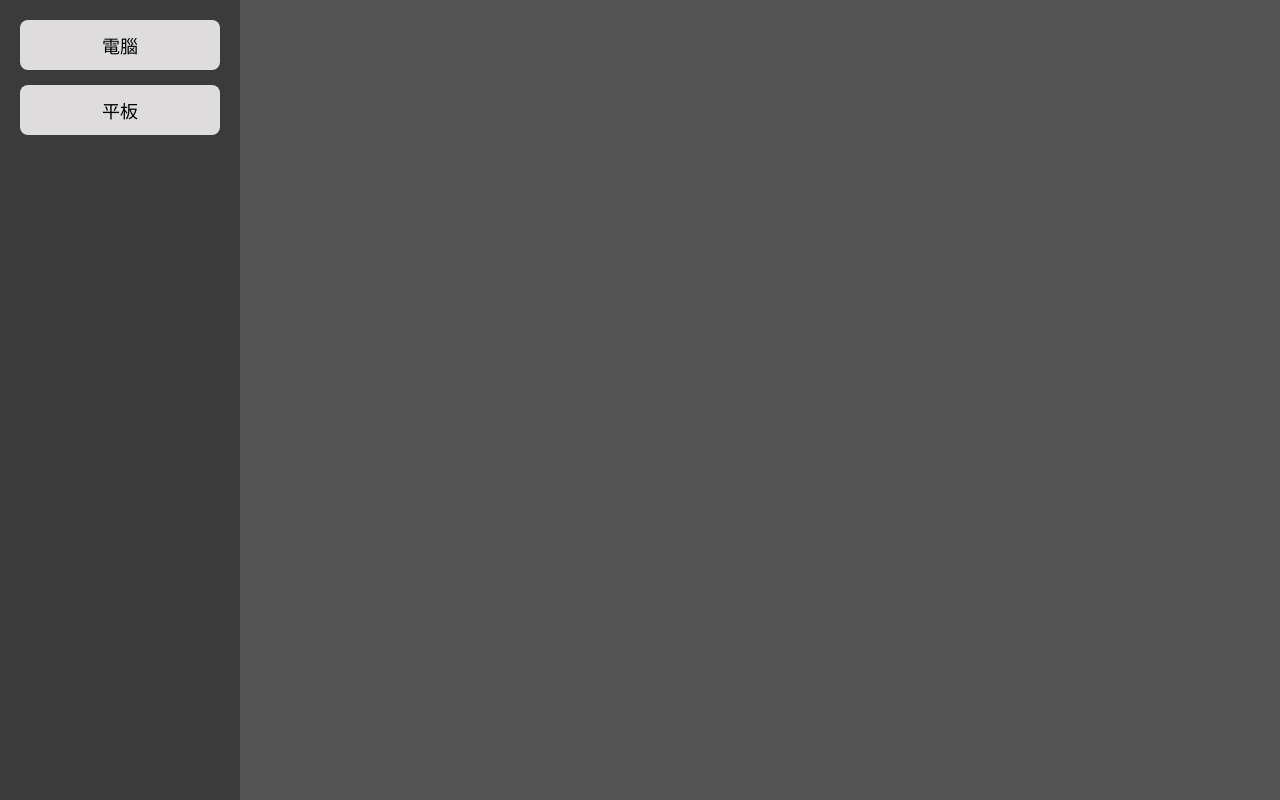
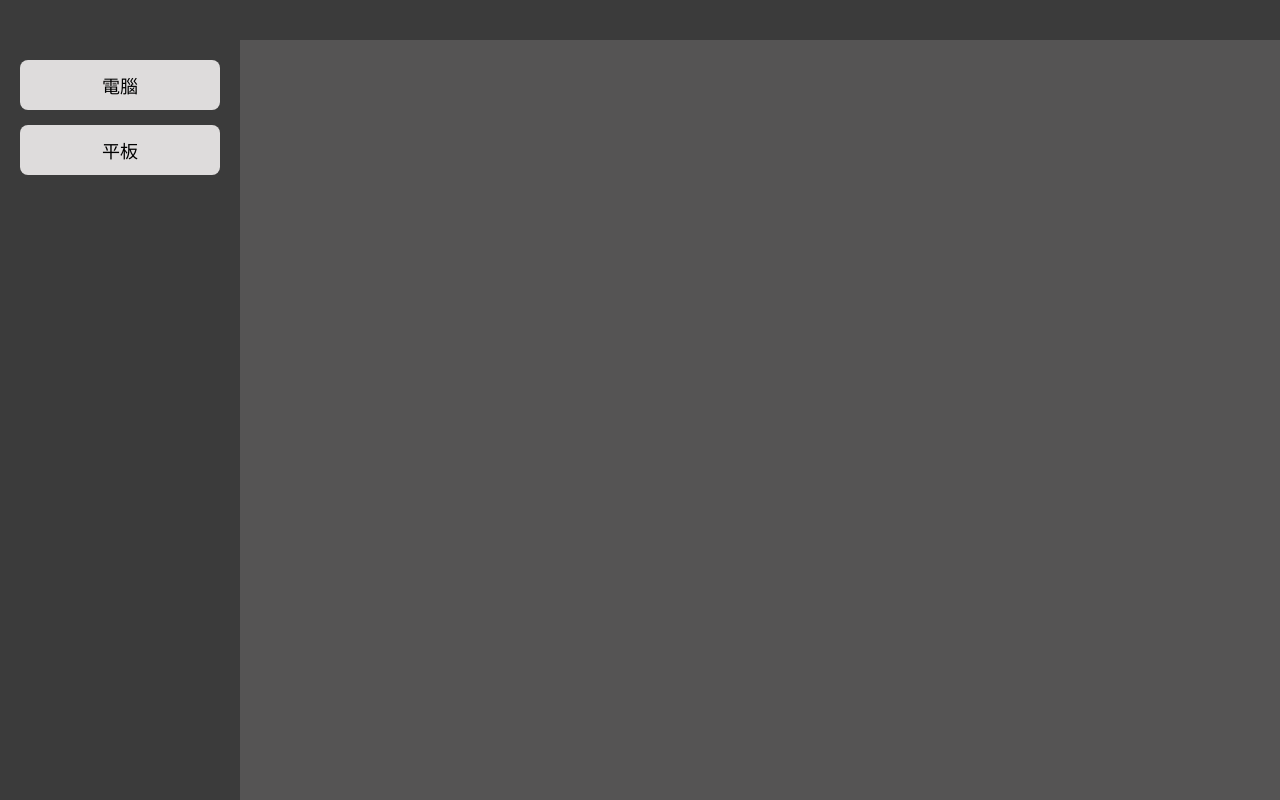
Before and after one commit to 1224yoyo/1224yoyo.github.io, a plain HTML site: page index.html in a window 1280 px wide. Shown: the top 800 px of the page. Drawn offline with Linux system fonts and the light colour scheme.

Commit message:
Update index.html

```diff
--- a/index.html
+++ b/index.html
@@ -38,14 +38,23 @@
         text-align: center;
         transition: 0.15s;
         }
+        .up {position: fixed;
+        top: 0;
+        left: 0;
+        width: 100%;
+        height: 40px;
+        background: #3b3b3b;
+        z-index: 1000; /* 確保在最上層 */}
         .gameBtn:hover {background: #e0e0e0;}
         .left button:hover {background: #666;}
-        .main{display: flex; height: 100dvh; margin: 0;}
+        .main{display: flex; height: 900dvh; margin: 0;margin-top: 40px;}
         .left { width: 200px; background: #3b3b3b; padding: 20px;  }
-        .right { flex: 1; background: #555454;padding: 25px;}
+        .right { flex: 1; background: #555454;padding:20px;}
+
     </style>
 </head>
 <body>
+    <div class="up"></div>
     <div class="main">
         <div class="left" id="leftid">
             <button onclick="show('window')">電腦</button>
@@ -53,6 +62,8 @@
         </div>
         <div class="right" id="rightid"></div>
     </div>
+
+
 </body>
 
 <script>
```
